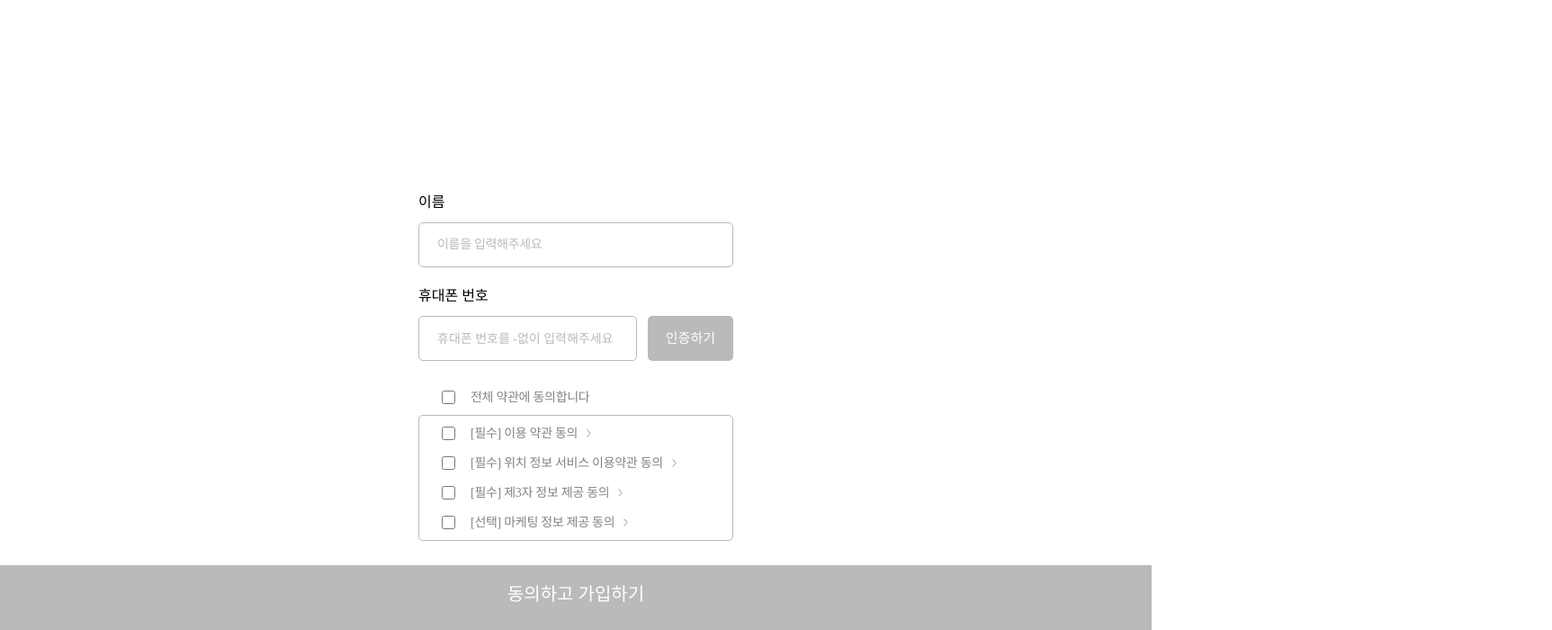
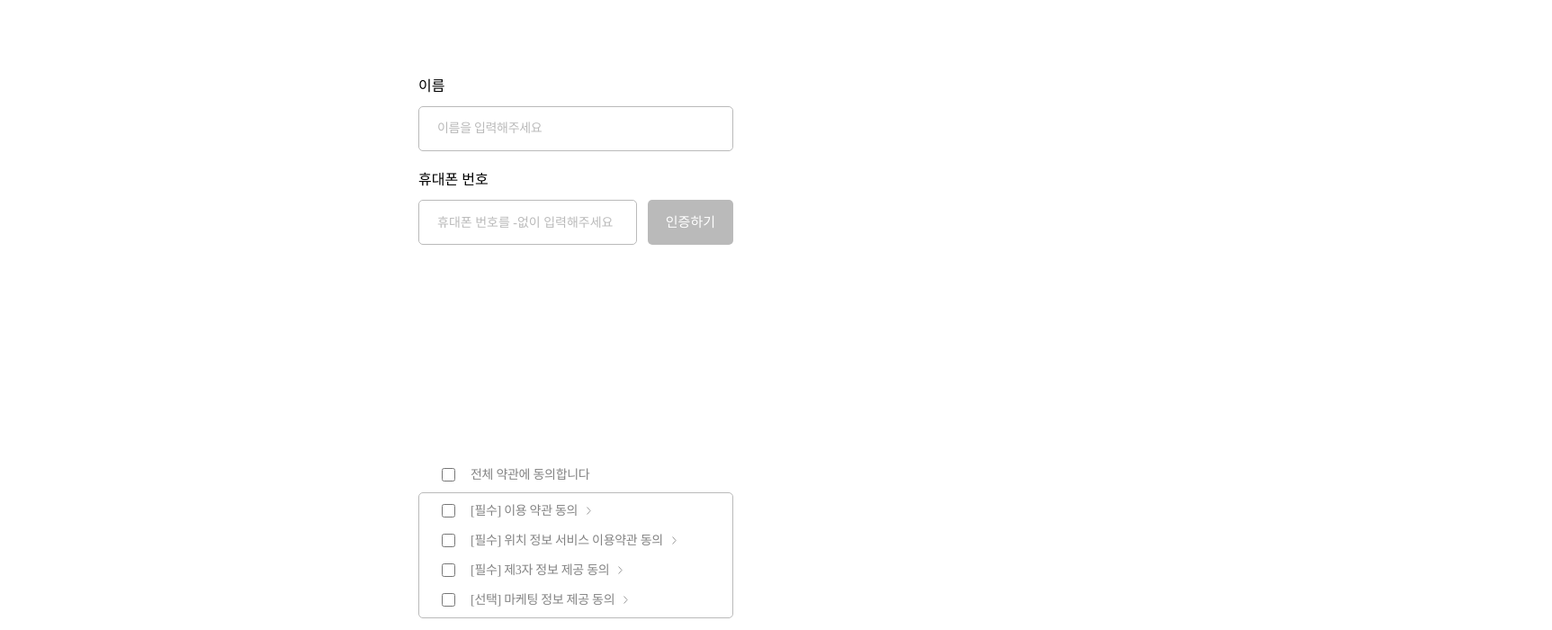
Before and after one commit to Whatdoyumin/fitpass-web, a React (Vite) app: page /signup/step2 in a window 1280 px wide. Shown: the top 700 px of the page at 90% size, 1725 px wide, since content can reach past the window. Built offline with nearby package versions, Linux system fonts and the light colour scheme; a web font is replaced by a local one.

Commit message:
feat : 회원가입 페이지 portal 적용

```diff
--- a/src/components/Navbar.tsx
+++ b/src/components/Navbar.tsx
@@ -5,7 +5,7 @@ const Navbar = () => {
   const location = useLocation();
   const navigate = useNavigate();
 
-  if (location.pathname === "/signup" || location.pathname === "/buy-coins/payment") {
+  if (location.pathname === "/signup" || location.pathname === "/signup/step2" || location.pathname === "/buy-coins/payment") {
     return null;
   }
 
--- a/src/index.css
+++ b/src/index.css
@@ -23,6 +23,10 @@
     @apply absolute h-screen w-full max-w-content;
     padding-top: calc(theme(spacing.header));
     padding-bottom: calc(theme(spacing.navbar));
+  }
+
+  #portal {
+    @apply absolute z-10 w-full;
   }
 
   h1,
--- a/src/pages/Signup/Signup.tsx
+++ b/src/pages/Signup/Signup.tsx
@@ -1,6 +1,7 @@
 import React, { useState } from "react";
 import InputField from "./InputField";
 import { useNavigate } from "react-router-dom";
+import Portal from "../../components/Portal";
 
 function Signup() {
   const [username, setUsername] = useState("");
@@ -59,6 +60,7 @@ function Signup() {
   };
 
   return (
+    <Portal>
     <div className="w-full max-w-content flex flex-col items-center gap-[25px] p-[20px] pt-[84px]">
       {/* 아이디 입력창 */}
       <div className="w-full flex flex-col gap-[10px]">
@@ -118,6 +120,7 @@ function Signup() {
         입력하기 (1/2)
       </button>
     </div>
+    </Portal>
   );
 }
 
--- a/src/pages/Signup/SignupStep2.tsx
+++ b/src/pages/Signup/SignupStep2.tsx
@@ -2,6 +2,7 @@ import React, { useState, useEffect } from "react";
 import InputField from "./InputField";
 import { useNavigate } from "react-router-dom";
 import { MoreTerms } from "../../assets/svg";
+import Portal from "../../components/Portal";
 
 function SignupStep2() {
   const [name, setName] = useState("");
@@ -99,7 +100,8 @@ function SignupStep2() {
   };
 
   return (
-    <div className="w-full max-w-content flex flex-col items-center h-screen relative px-[20px] pt-[84px]">
+    <Portal>
+      <div className="w-full max-w-content flex flex-col items-center h-screen relative px-[20px] pt-[84px]">
       {/* 스크롤 가능 영역 */}
       <div className="flex-grow w-full overflow-auto flex flex-col gap-[20px]">
         {/* 이름 입력창 */}
@@ -253,6 +255,7 @@ function SignupStep2() {
         동의하고 가입하기
       </button>
     </div>
+    </Portal>
   );
 }
 
```
